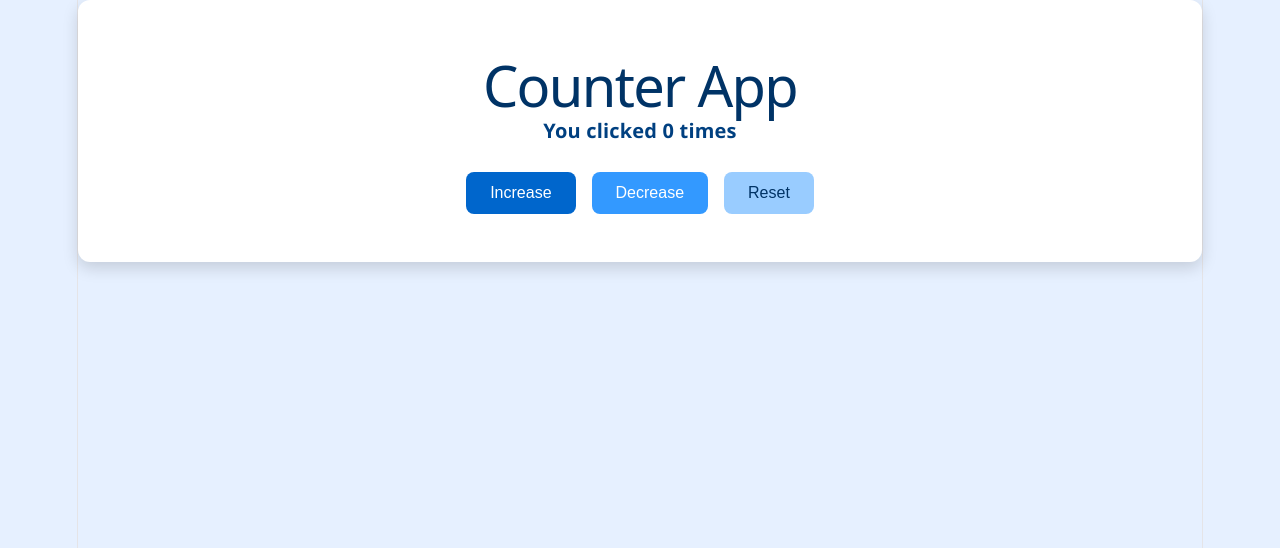
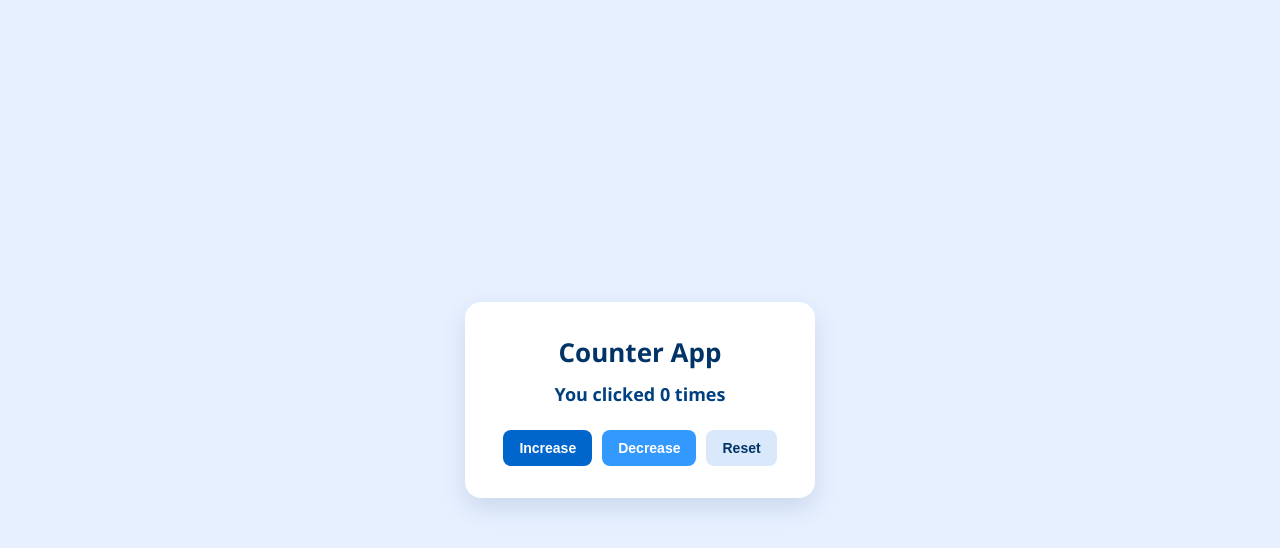
Before and after one commit to Gayathri-Sreekumar/react-counter-app, a React (Vite) app: page / in a window 1280 px wide. Shown: the top 548 px of the page. Built offline with nearby package versions, Linux system fonts and the light colour scheme.

Commit message:
style: center small card layout

```diff
--- a/src/App.css
+++ b/src/App.css
@@ -1,50 +1,57 @@
-
+/* Full-screen backdrop centered horizontally and vertically */
 body {
   background-color: #e6f0ff;
   font-family: "Segoe UI", Arial, sans-serif;
   margin: 0;
   padding: 0;
   min-height: 100vh;
+}
+
+/* Small centered card box */
+.card {
+  background: white;
+  width: 100%;
+  max-width: 350px;       /* Keeps the box small */
+  padding: 32px 24px;
+  border-radius: 16px;
+  box-shadow: 0 10px 25px rgba(0, 51, 102, 0.12);
+  text-align: center;
+}
+
+/* Title */
+h1 {
+  font-size: 26px;
+  color: #003366;
+  margin-bottom: 12px;
+}
+
+/* Count text */
+p {
+  font-size: 18px;
+  font-weight: 600;
+  color: #004080;
+  margin-bottom: 24px;
+}
+
+/* Button layout inside the small box */
+.button-group {
   display: flex;
   justify-content: center;
-  align-items: center;
+  gap: 10px;
 }
 
-
-.card {
-  text-align: center;
-  background: white;
-  padding: 40px;
-  border-radius: 12px;
-  box-shadow: 0 6px 16px rgba(0, 0, 0, 0.15);
-}
-
-
-h1 {
-  color: #003366;
-  margin-bottom: 20px;
-}
-
-
-p {
-  font-size: 20px;
-  margin: 20px 0;
-  font-weight: bold;
-  color: #004080;
-}
-
-
+/* Base button styles */
 button {
-  margin: 8px;
-  padding: 12px 24px;
-  font-size: 16px;
+  padding: 10px 16px;
+  font-size: 14px;
+  font-weight: 600;
   border: none;
   border-radius: 8px;
   cursor: pointer;
-  transition: transform 0.2s, opacity 0.3s;
+  transition: transform 0.15s ease, opacity 0.2s ease;
 }
 
-
+/* Button colors */
 .button-increase {
   background-color: #0066cc;
   color: white;
@@ -56,12 +63,11 @@ button {
 }
 
 .button-reset {
-  background-color: #99ccff;
+  background-color: #d9e8fb;
   color: #003366;
 }
 
-
 button:hover {
-  transform: scale(1.05);
-  opacity: 0.9;
+  transform: scale(1.04);
+  opacity: 0.92;
 }
--- a/src/App.jsx
+++ b/src/App.jsx
@@ -16,6 +16,7 @@ function App() {
     <div className="card">
       <h1>Counter App</h1>
       <p>You clicked {count} times</p>
+      <div className="button-group">
         <button className="button-increase" onClick={() => setCount(count + 1)}>
           Increase
         </button>
@@ -26,6 +27,7 @@ function App() {
           Reset
         </button>
       </div>
+    </div>
   );
 }
 
--- a/src/index.css
+++ b/src/index.css
@@ -1,117 +1,13 @@
-:root {
-  --text: #6b6375;
-  --text-h: #08060d;
-  --bg: #fff;
-  --border: #e5e4e7;
-  --code-bg: #f4f3ec;
-  --accent: #aa3bff;
-  --accent-bg: rgba(170, 59, 255, 0.1);
-  --accent-border: rgba(170, 59, 255, 0.5);
-  --social-bg: rgba(244, 243, 236, 0.5);
-  --shadow:
-    rgba(0, 0, 0, 0.1) 0 10px 15px -3px, rgba(0, 0, 0, 0.05) 0 4px 6px -2px;
-
-  --sans: system-ui, 'Segoe UI', Roboto, sans-serif;
-  --heading: system-ui, 'Segoe UI', Roboto, sans-serif;
-  --mono: ui-monospace, Consolas, monospace;
-
-  font: 18px/145% var(--sans);
-  letter-spacing: 0.18px;
-  color-scheme: light dark;
-  color: var(--text);
-  background: var(--bg);
-  font-synthesis: none;
-  text-rendering: optimizeLegibility;
-  -webkit-font-smoothing: antialiased;
-  -moz-osx-font-smoothing: grayscale;
-
-  @media (max-width: 1024px) {
-    font-size: 16px;
-  }
-}
-
-@media (prefers-color-scheme: dark) {
-  :root {
-    --text: #9ca3af;
-    --text-h: #f3f4f6;
-    --bg: #16171d;
-    --border: #2e303a;
-    --code-bg: #1f2028;
-    --accent: #c084fc;
-    --accent-bg: rgba(192, 132, 252, 0.15);
-    --accent-border: rgba(192, 132, 252, 0.5);
-    --social-bg: rgba(47, 48, 58, 0.5);
-    --shadow:
-      rgba(0, 0, 0, 0.4) 0 10px 15px -3px, rgba(0, 0, 0, 0.25) 0 4px 6px -2px;
-  }
-
-  #social .button-icon {
-    filter: invert(1) brightness(2);
-  }
-}
-
-body {
-  margin: 0;
+* {
   box-sizing: border-box;
   margin: 0;
   padding: 0;
-  border: none;
-  outline: none;
 }
 
-
 #root {
-  width: 1126px;
-  max-width: 100%;
-  margin: 0 auto;
-  text-align: center;
-  border-inline: 1px solid var(--border);
-  min-height: 100svh;
+  width: 100%;
+  min-height: 100vh;
   display: flex;
-  flex-direction: column;
-  box-sizing: border-box;
+  justify-content: center;
+  align-items: center;
 }
-
-h1,
-h2 {
-  font-family: var(--heading);
-  font-weight: 500;
-  color: var(--text-h);
-}
-
-h1 {
-  font-size: 56px;
-  letter-spacing: -1.68px;
-  margin: 32px 0;
-  @media (max-width: 1024px) {
-    font-size: 36px;
-    margin: 20px 0;
-  }
-}
-h2 {
-  font-size: 24px;
-  line-height: 118%;
-  letter-spacing: -0.24px;
-  margin: 0 0 8px;
-  @media (max-width: 1024px) {
-    font-size: 20px;
-  }
-}
-p {
-  margin: 0;
-}
-
-code,
-.counter {
-  font-family: var(--mono);
-  display: inline-flex;
-  border-radius: 4px;
-  color: var(--text-h);
-}
-
-code {
-  font-size: 15px;
-  line-height: 135%;
-  padding: 4px 8px;
-  background: var(--code-bg);
-}
```
Lines whose indentation alone changed are shown as unchanged.
